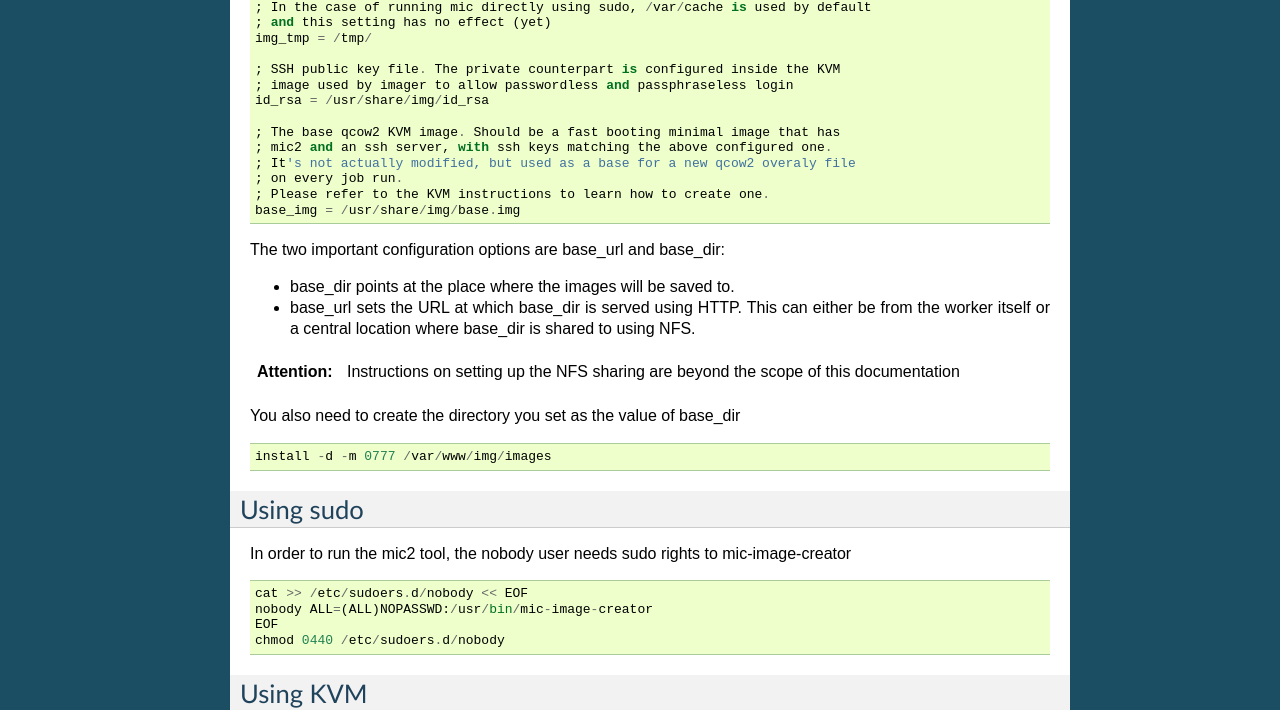
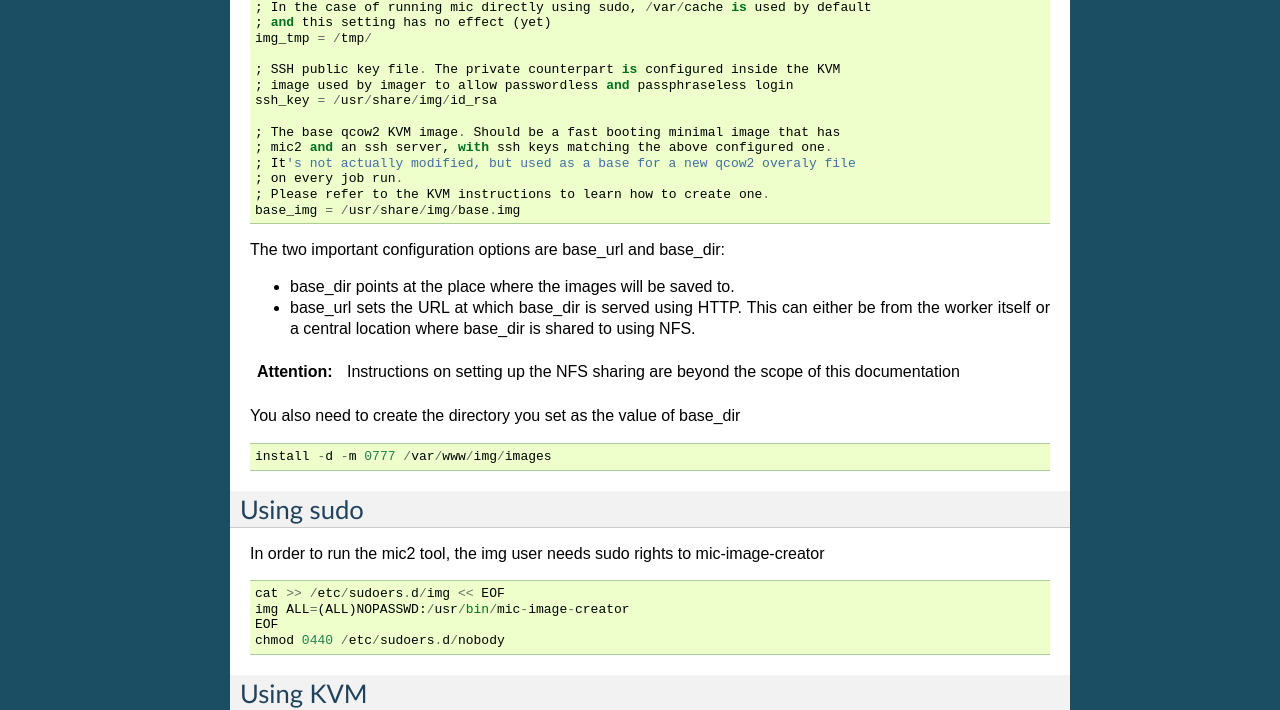
Before and after one commit to MeeGoIntegration/imager, a Sphinx documentation site: the page built from docs/configuration/build_image-conf.rst, in a window 1280 px wide. Shown: the part 650-1360 px from the top of the page. Built offline with Sphinx 7.4.7, drawn with Linux system fonts in a browser that asks for light colours.

Commit message:
run fastcgi daemon as img user

```diff
--- a/docs/configuration/build_image-conf.rst
+++ b/docs/configuration/build_image-conf.rst
@@ -28,11 +28,11 @@
 Using sudo
 ----------
 
-In order to run the mic2 tool, the nobody user needs sudo rights to
+In order to run the mic2 tool, the img user needs sudo rights to
 mic-image-creator ::
 
- cat >> /etc/sudoers.d/nobody << EOF
- nobody ALL=(ALL)NOPASSWD:/usr/bin/mic-image-creator
+ cat >> /etc/sudoers.d/img << EOF
+ img ALL=(ALL)NOPASSWD:/usr/bin/mic-image-creator
  EOF
  chmod 0440 /etc/sudoers.d/nobody
 
--- a/docs/configuration/img-conf.rst
+++ b/docs/configuration/img-conf.rst
@@ -71,7 +71,7 @@
  fastcgi.server += (
      "/img.fcgi" => (
          "main" => (
-             "socket" => "/var/run/img_web" + ".socket",
+             "socket" => "/var/run/img_web/img_web" + ".socket",
              "check-local" => "disable",
          )
      ),
--- a/src/img_boss/build_image.conf
+++ b/src/img_boss/build_image.conf
@@ -32,7 +32,7 @@
 
 ; SSH public key file. The private counterpart is configured inside the KVM
 ; image used by imager to allow passwordless and passphraseless login
-id_rsa = /usr/share/img/id_rsa
+ssh_key = /usr/share/img/id_rsa
 
 ; The base qcow2 KVM image. Should be a fast booting minimal image that has
 ; mic2 and an ssh server, with ssh keys matching the above configured one.
```
Also changed, not shown: 2 other files.
